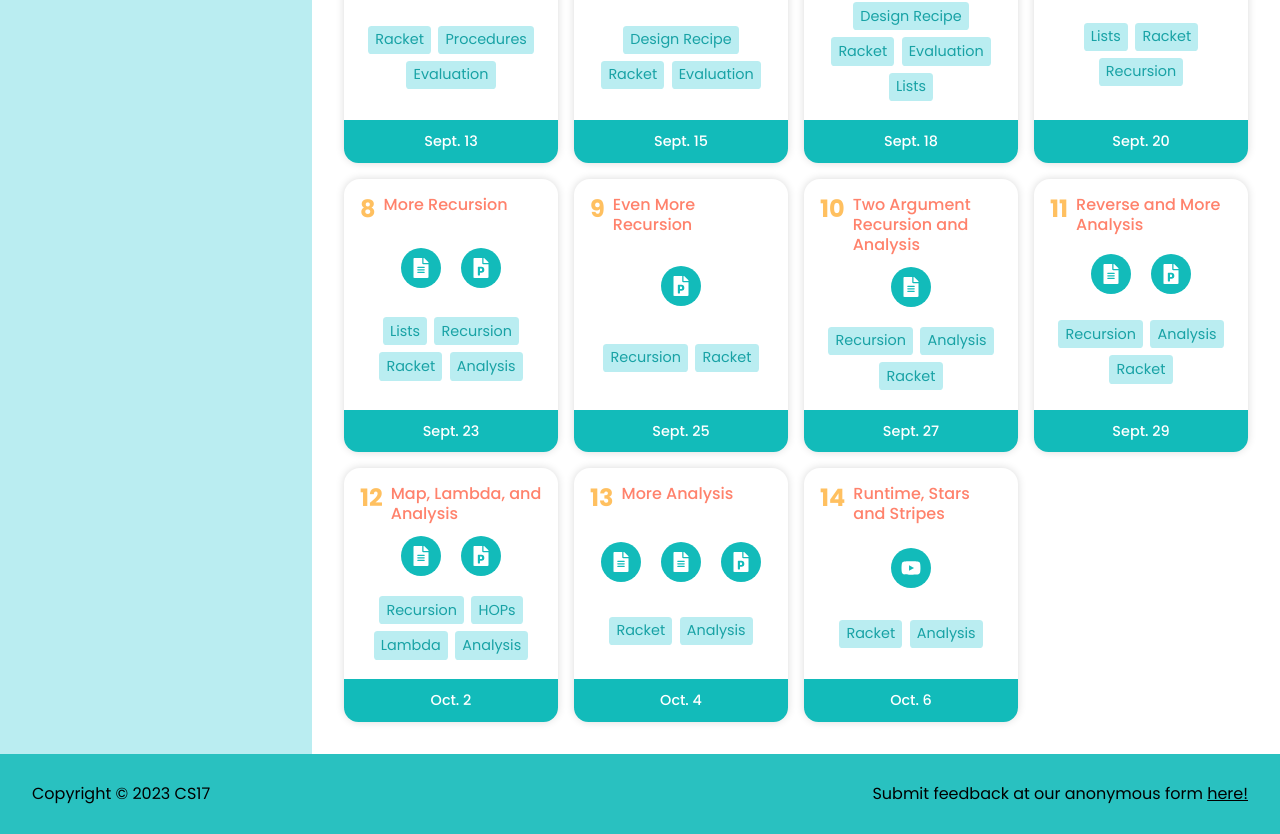
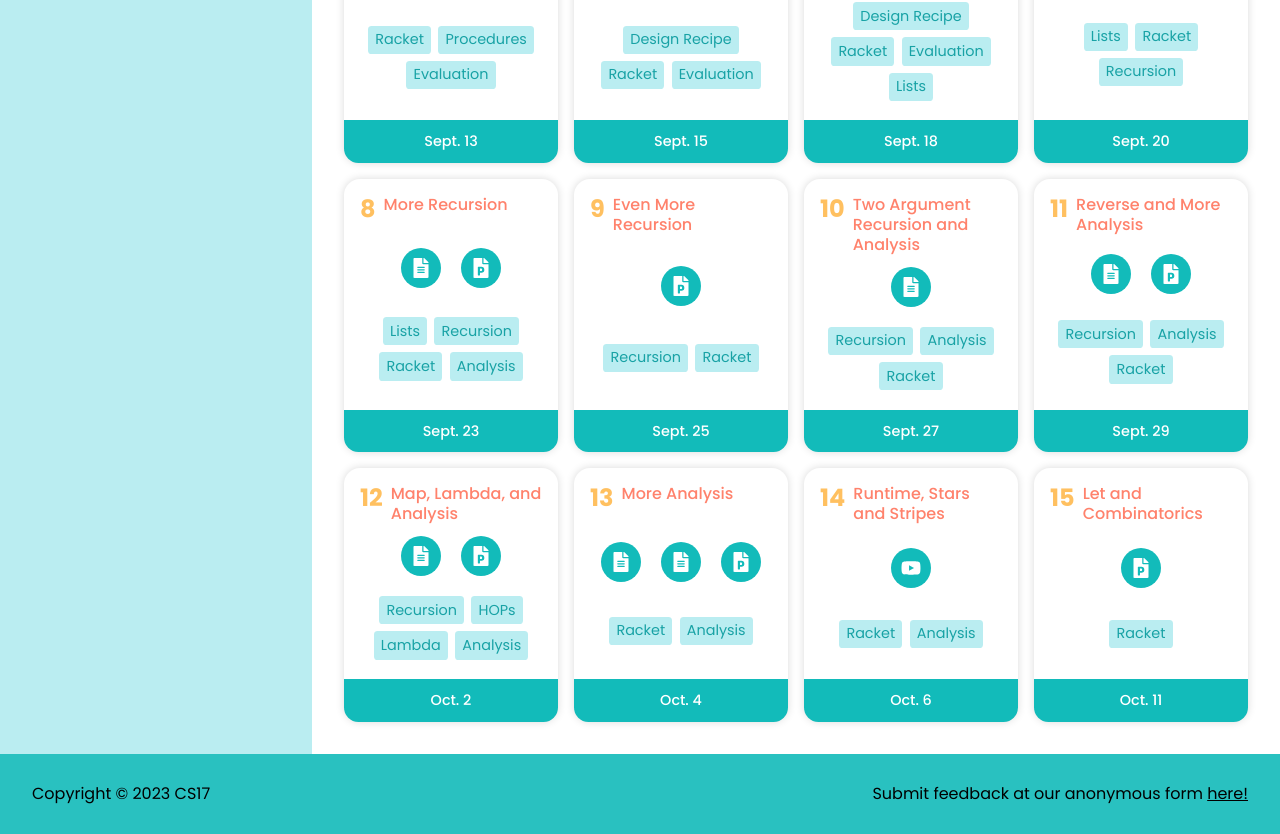
Before and after one commit to cs17-fall2023/cs17-fall2023.github.io, a React (Create React App) app: page /classes in a window 1280 px wide. Shown: the part 523-1357 px from the top of the page. Built offline with nearby package versions, Linux system fonts and the light colour scheme.

Commit message:
notes oct 11

```diff
--- a/src/Info/Notes/Classes/Classes.js
+++ b/src/Info/Notes/Classes/Classes.js
@@ -136,15 +136,15 @@ const classes = [
 		],
 		tags: ["Racket", "Analysis"]
 	},
-	// {
-	// 	number: 15, title: "Let and Combinatorics", outDate: "Oct. 12", active: false,
-	// 	links: [
-	// 		// { icon: <FaFileAlt />, link: "", label: "Notes" },
-	// 		{ icon: <FaYoutube />, link: "https://brown.hosted.panopto.com/Panopto/Pages/Viewer.aspx?id=a09d5fbe-5c9a-4160-830f-af1000ecc452", label: "Recording" },
-	// 		{ icon: <FaFilePowerpoint/>, link: "https://docs.google.com/presentation/d/15zK1E4NLeGUTOYrGtXh75NbL0UBX4SJf/edit?usp=sharing&ouid=102918815439366304366&rtpof=false&sd=false", label: "Slides" },
-	// 	],
-	// 	tags: ["Racket"]
-	// },
+	{
+		number: 15, title: "Let and Combinatorics", outDate: "Oct. 11", active: true,
+		links: [
+			// { icon: <FaFileAlt />, link: "", label: "Notes" },
+			// { icon: <FaYoutube />, link: "https://brown.hosted.panopto.com/Panopto/Pages/Viewer.aspx?id=a09d5fbe-5c9a-4160-830f-af1000ecc452", label: "Recording" },
+			{ icon: <FaFilePowerpoint/>, link: "https://docs.google.com/presentation/d/1XA0FwwkBcI1-696begHGYHBaecMiEe5_/edit?usp=sharing&ouid=104062516653910080286&rtpof=true&sd=true", label: "Slides" },
+		],
+		tags: ["Racket"]
+	},
 	// {
 	// 	number: 16, title: "Let and ReasonML", outDate: "Oct. 14", active: false,
 	// 	links: [
```
